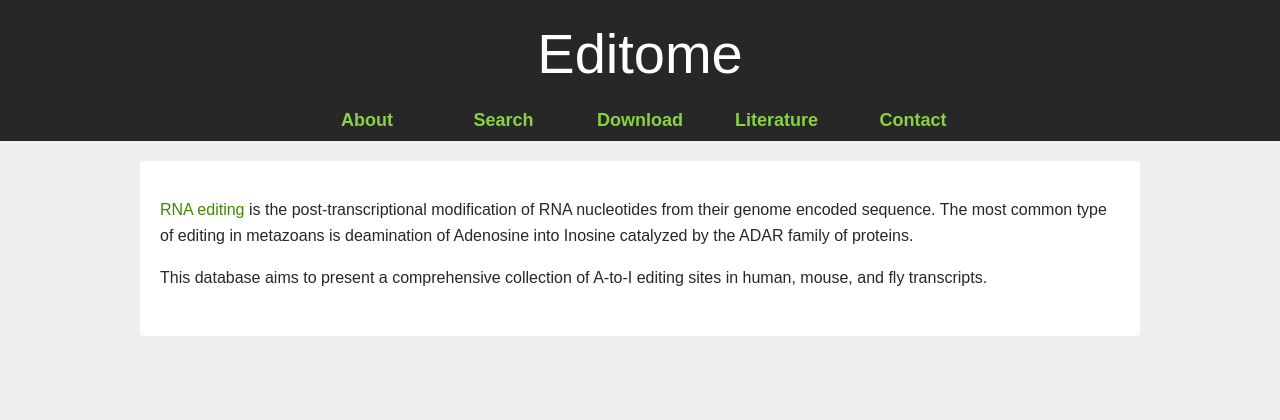
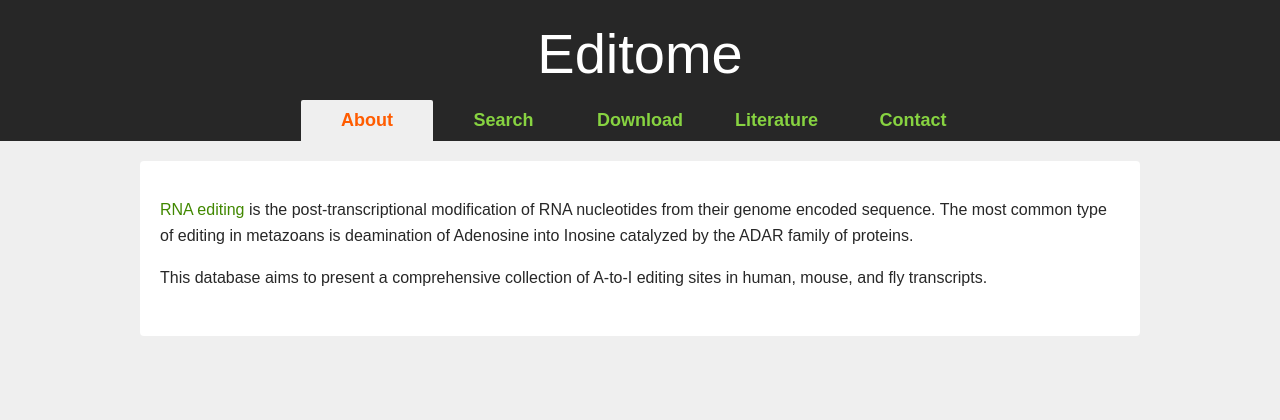
Before and after one commit to triciatricia/editome, a Django app: page /about/ in a window 1280 px wide. Shown: the top 420 px of the page. Run offline with Django 3.2, Linux system fonts and the light colour scheme.

Commit message:
simple fix to generic

```diff
--- a/templates/generic.html
+++ b/templates/generic.html
@@ -20,11 +20,11 @@
 			</div>
 			<div id="nav">
 				{% block nav %}
-					<a href="/about/"{% if request.path == '/~gokulr/cgi-bin/django.cgi/about/' %} class="active"{% endif %}>About</a>
-					<a href="/search/"{% if request.path == '/~gokulr/cgi-bin/django.cgi/search/' %} class="active"{% endif %}>Search</a>
-					<a href="/download/"{% if request.path == '/~gokulr/cgi-bin/django.cgi/download/' %} class="active"{% endif %}>Download</a>
-					<a href="/literature/"{% if request.path == '/~gokulr/cgi-bin/django.cgi/literature/' %} class="active"{% endif %}>Literature</a>
-					<a href="/contact/"{% if request.path == '/~gokulr/cgi-bin/django.cgi/contact/' %} class="active"{% endif %}>Contact</a>
+					<a href="/about/"{% if request.path == '/about/' %} class="active"{% endif %}>About</a>
+					<a href="/search/"{% if request.path == '/search/' %} class="active"{% endif %}>Search</a>
+					<a href="/download/"{% if request.path == '/download/' %} class="active"{% endif %}>Download</a>
+					<a href="/literature/"{% if request.path == '/literature/' %} class="active"{% endif %}>Literature</a>
+					<a href="/contact/"{% if request.path == '/contact/' %} class="active"{% endif %}>Contact</a>
 				{% endblock %}
 			</div>
 		</div>
```
